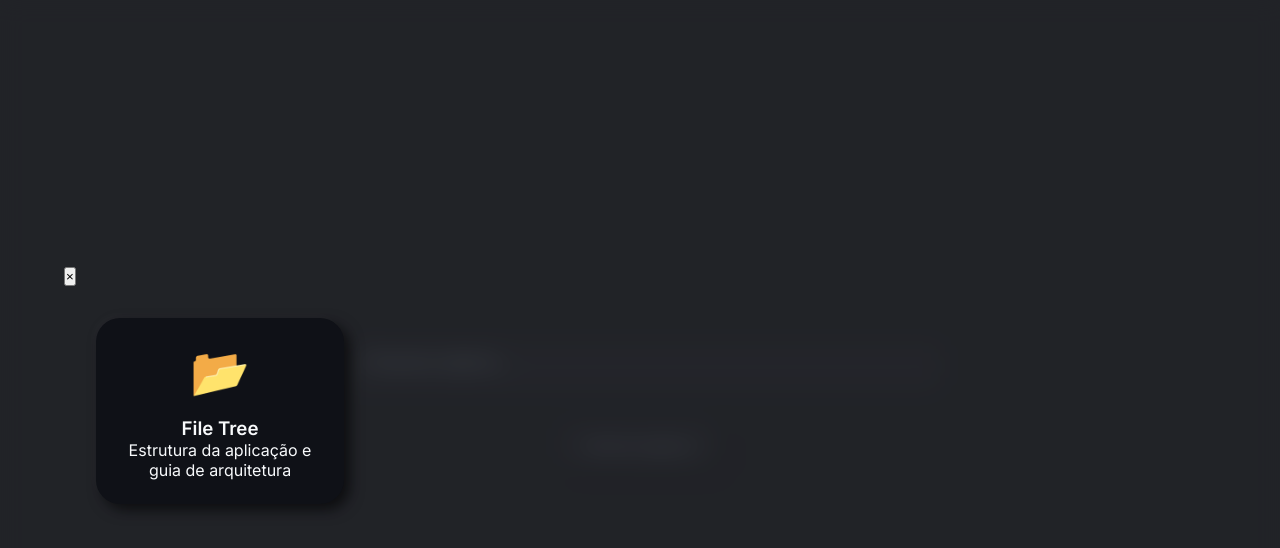
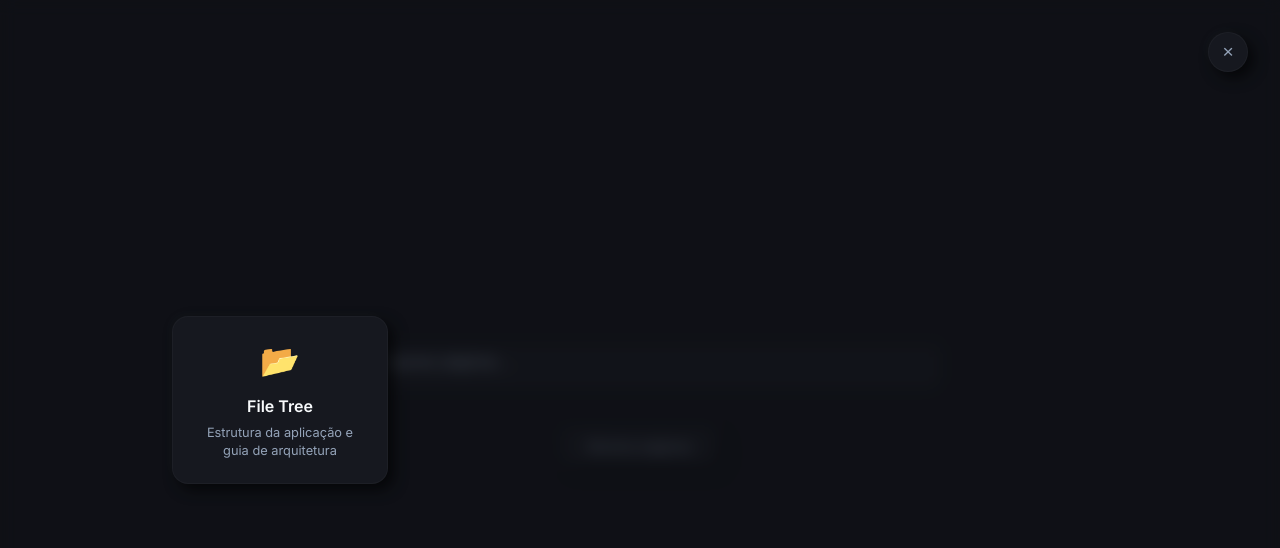
Before and after one commit to rcssic/furabucho, a React (Vite) app: page /#/ in a window 1280 px wide. Both pictures are taken after a click on the button "Mostrar páginas". Shown: the top 548 px of the page. Built offline with nearby package versions, Linux system fonts and the light colour scheme.

Commit message:
Refactor Launchpad styles for improved UI

```diff
--- a/src/shared/components/Launchpad/style.css
+++ b/src/shared/components/Launchpad/style.css
@@ -1,33 +1,74 @@
 .launchpad-overlay {
   position: fixed;
   inset: 0;
-  background: rgba(42, 43, 48, 0.7);
-  backdrop-filter: blur(12px);
+  background: rgba(15, 17, 23, 0.6); /* Mais escuro */
+  backdrop-filter: blur(8px);
   display: flex;
   justify-content: center;
   align-items: center;
   z-index: 1000;
-  animation: fadeIn 0.3s ease;
+  animation: fadeIn 0.2s ease;
 }
+
 .launchpad-grid {
   display: grid;
-  grid-template-columns: repeat(auto-fill, minmax(220px, 1fr));
-  gap: 32px;
+  grid-template-columns: repeat(auto-fill, minmax(180px, 1fr));
+  gap: 24px;
   width: 90vw;
-  max-width: 1200px;
+  max-width: 1000px;
   max-height: 80vh;
   overflow-y: auto;
   padding: 32px;
 }
+
 .neo-card {
-  background: var(--bg-color);
-  border-radius: 24px;
-  padding: 24px;
+  background: var(--surface-color);
+  border: var(--border-subtle);
+  border-radius: 16px;
+  padding: 24px 20px;
   text-align: center;
   box-shadow: var(--shadow-out);
   cursor: pointer;
-  transition: all 0.3s ease;
+  transition: all 0.2s ease;
+  display: flex;
+  flex-direction: column;
+  gap: 8px;
 }
-.neo-card:hover { box-shadow: var(--shadow-out-hover); transform: translateY(-4px); }
-.neo-card-icon { font-size: 3rem; margin-bottom: 16px; color: var(--accent-color); }
-.neo-close-btn { /* Botão circular neumórfico isolado */ }
+
+.neo-card:hover {
+  box-shadow: var(--shadow-out-hover);
+  transform: translateY(-2px);
+}
+
+.neo-card-icon {
+  font-size: 2rem; /* Ícone menor */
+  margin-bottom: 8px;
+}
+
+.neo-card h3 {
+  font-size: 1rem;
+  font-weight: 600;
+}
+
+.neo-card p {
+  font-size: 0.8rem;
+  color: var(--text-secondary);
+  line-height: 1.4;
+}
+
+.neo-close-btn {
+  position: absolute;
+  top: 32px;
+  right: 32px;
+  width: 40px;
+  height: 40px;
+  border-radius: 50%;
+  border: var(--border-subtle);
+  background: var(--surface-color);
+  color: var(--text-secondary);
+  font-size: 1.2rem;
+  cursor: pointer;
+  box-shadow: var(--shadow-out);
+}
+
+.neo-close-btn:hover { color: var(--text-primary); }
```
